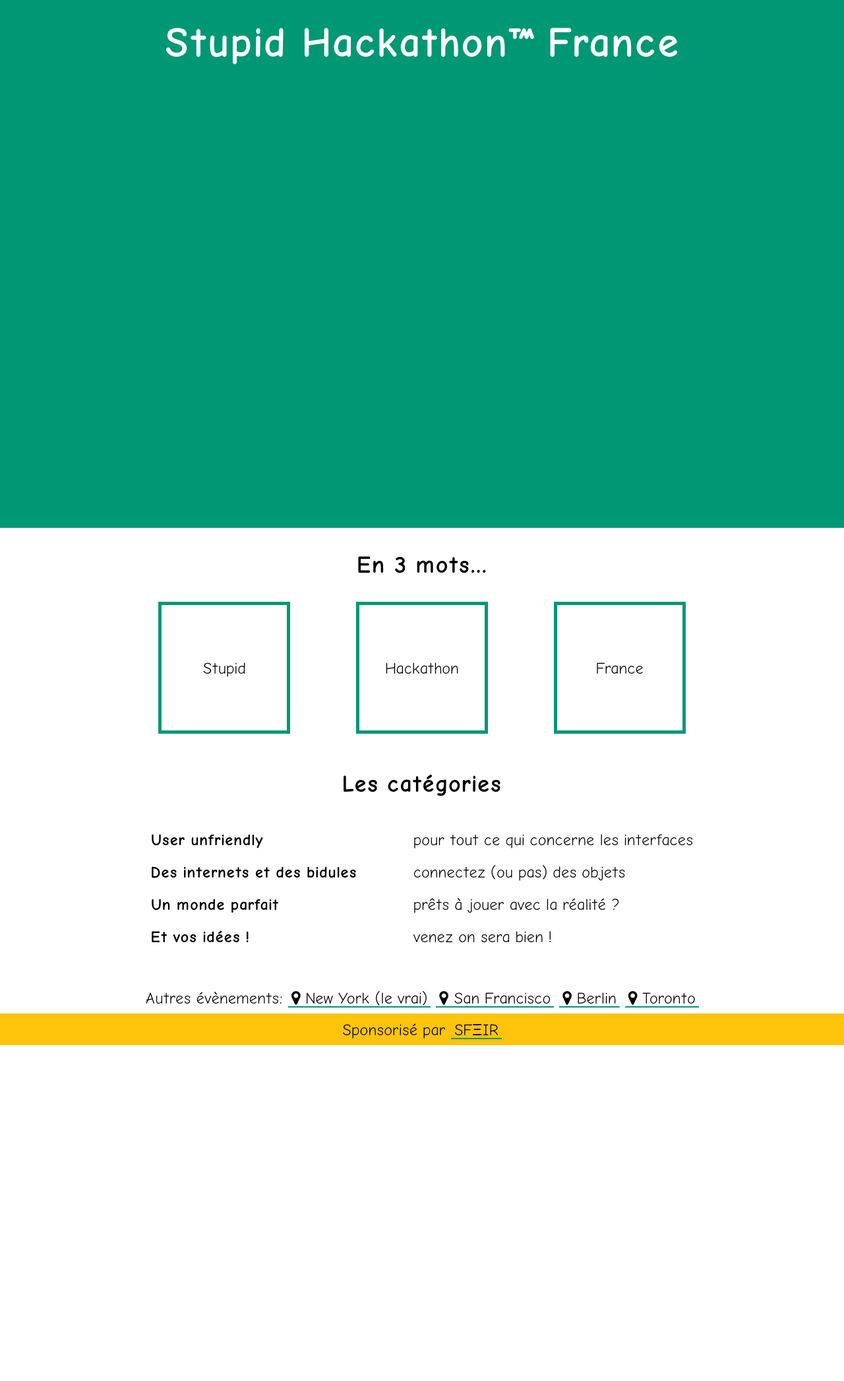
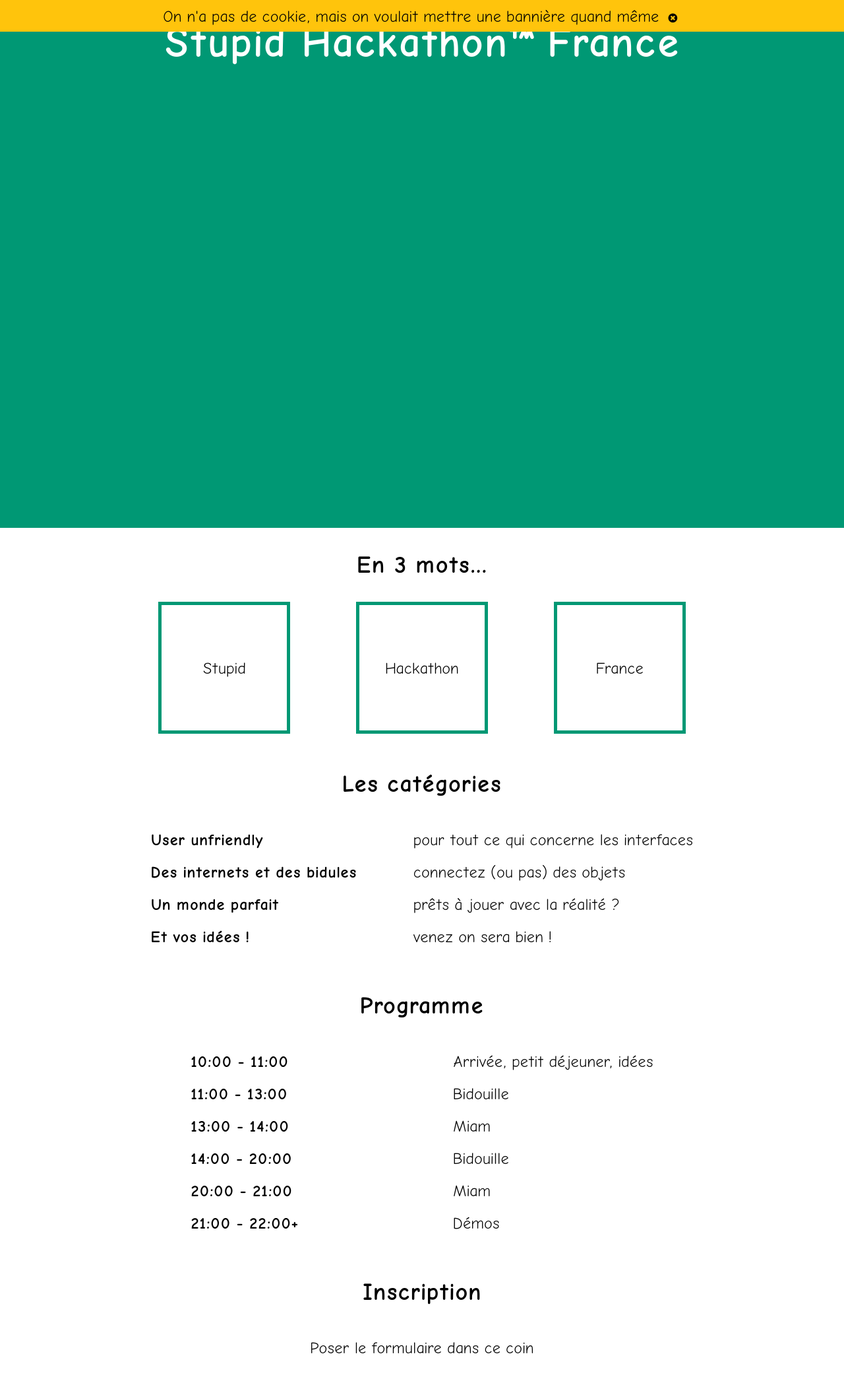
Before and after one commit to stupidhackathonfr/stupidhackathonfr.github.io, a plain HTML site: page index.html in a window 1280 px wide. Shown: the top 2093 px of the page at 66% size. Before the commit the page ends 1584 px from the top, so only its background shows below. Drawn offline with Linux system fonts and the light colour scheme; files whose address does not match are found by name.

Commit message:
:gift: le bump

```diff
--- a/index.html
+++ b/index.html
@@ -11,7 +11,7 @@
     <div class="hero">
       <h1>Stupid Hackathon&trade; France</h1>
     </div>
-    <div class="wow">
+    <div class="wow boxes">
       <h2>En 3 mots...</h2>
       <div>
         Stupid
@@ -36,6 +36,27 @@
         <dd>venez on sera bien !</dd>
       </dl>
     </div>
+    <div class="wow">
+      <h2>Programme</h2>
+      <dl>
+        <dt>10:00 - 11:00</dt>
+        <dd>Arrivée, petit déjeuner, idées</dd>
+        <dt>11:00 - 13:00</dt>
+        <dd>Bidouille</dd>
+        <dt>13:00 - 14:00</dt>
+        <dd>Miam</dd>
+        <dt>14:00 - 20:00</dt>
+        <dd>Bidouille</dd>
+        <dt>20:00 - 21:00</dt>
+        <dd>Miam</dd>
+        <dt>21:00 - 22:00+</dt>
+        <dd>Démos</dd>
+      </dl>
+    </div>
+    <div class="wow">
+      <h2>Inscription</h2>
+      <p>Poser le formulaire dans ce coin</p>
+    </div>
     <footer>
       <div class="events">
         Autres évènements:
@@ -48,5 +69,16 @@
         Sponsorisé par <a href="http://www.sfeir.com/">SF&Xi;IR</a>
       </div>
     </footer>
+    <div class="banner">
+      On n'a pas de cookie, mais on voulait mettre une bannière quand même <button id="close-banner"><i class="fa fa-times-circle" aria-hidden="true"></i></button>
+    </div>
+    <script>
+      {
+        document.getElementById('close-banner').addEventListener('click', function() {
+          window.alert('Vous voulez peut être installer notre appli mobile ? Haha... C\'est une blague, hein. Aller bisous !');
+          document.querySelector('body').removeChild(document.querySelector('.banner'));
+        });
+      }
+    </script>
   </body>
 </html>
--- a/styles/styles.css
+++ b/styles/styles.css
@@ -36,7 +36,7 @@ body {
   margin: 20px 0;
 }
 
-.wow > div {
+.boxes > div {
   border: 5px solid #009874;
   width: 200px;
   height: 200px;
@@ -100,3 +100,19 @@ footer a {
 .made-in {
   background-color: #ffc40c;
 }
+
+.banner {
+  position: fixed;
+  top: 0;
+  width: 100%;
+  text-align: center;
+  background-color: #ffc40c;
+}
+
+#close-banner {
+  cursor: pointer;
+  border: 0;
+  outline: 0;
+  background: transparent;
+  font-size: 1rem;
+}
```
